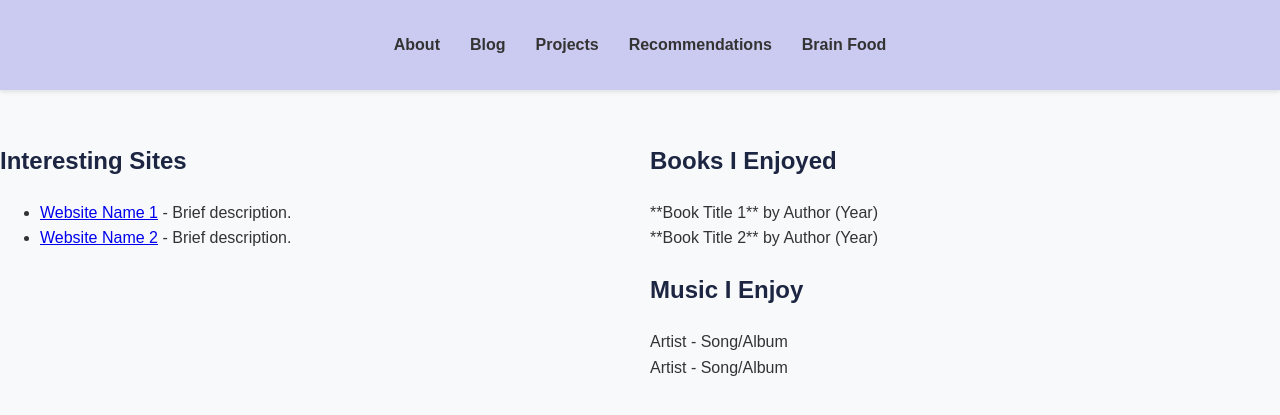
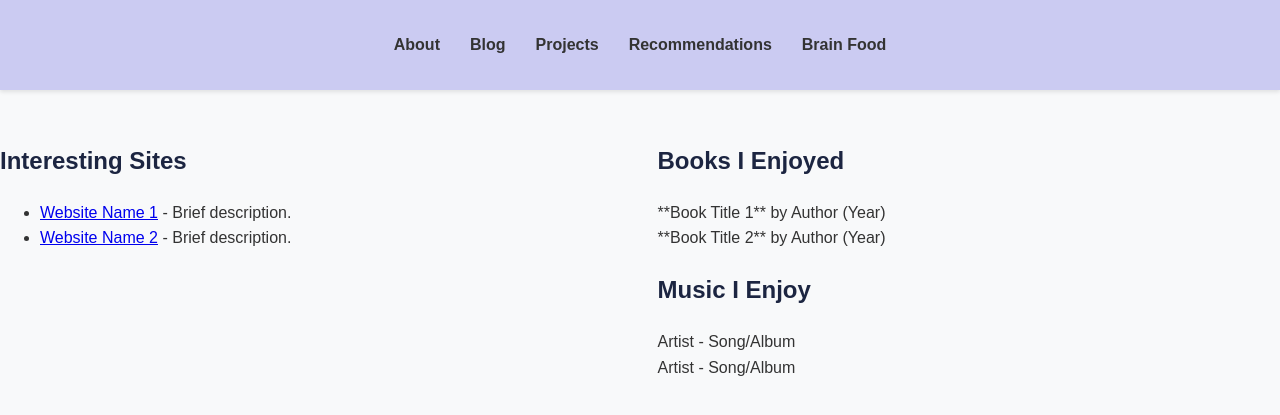
Before and after one commit to adhikarinarayan/adhikarinarayan.github.io, a Jekyll site: the page built from brain-food.md, in a window 1280 px wide. Shown: the top 415 px of the page. Built offline with Jekyll 4.4.1, drawn with Linux system fonts in a browser that asks for light colours.

Commit message:
Update styles.css

```diff
--- a/assets/css/styles.css
+++ b/assets/css/styles.css
@@ -273,7 +273,8 @@
 
 .brain-food-container {
   display: flex;
-  gap: 20px; /* Space between columns */
+  gap: 35px; /* Space between columns */
+  justify-content: center; /* Center the columns horizontally */
 }
 
 .column-left, .column-right {
@@ -284,3 +285,17 @@
   list-style-type: none; /* Remove bullet points for books and music */
   padding: 0;
 }
+
+/* background quote */
+.about-section blockquote {
+  background-color: transparent; /* Remove background color */
+  border: none; /* Remove border */
+  margin: 30px 0; /* Keep margins for spacing */
+  padding: 0; /* Remove padding */
+  font-style: italic;
+  text-align: center; /* Center the quote (optional) */
+}
+
+.about-section blockquote p {
+  margin-bottom: 0; /* Remove default bottom margin */
+}
```
